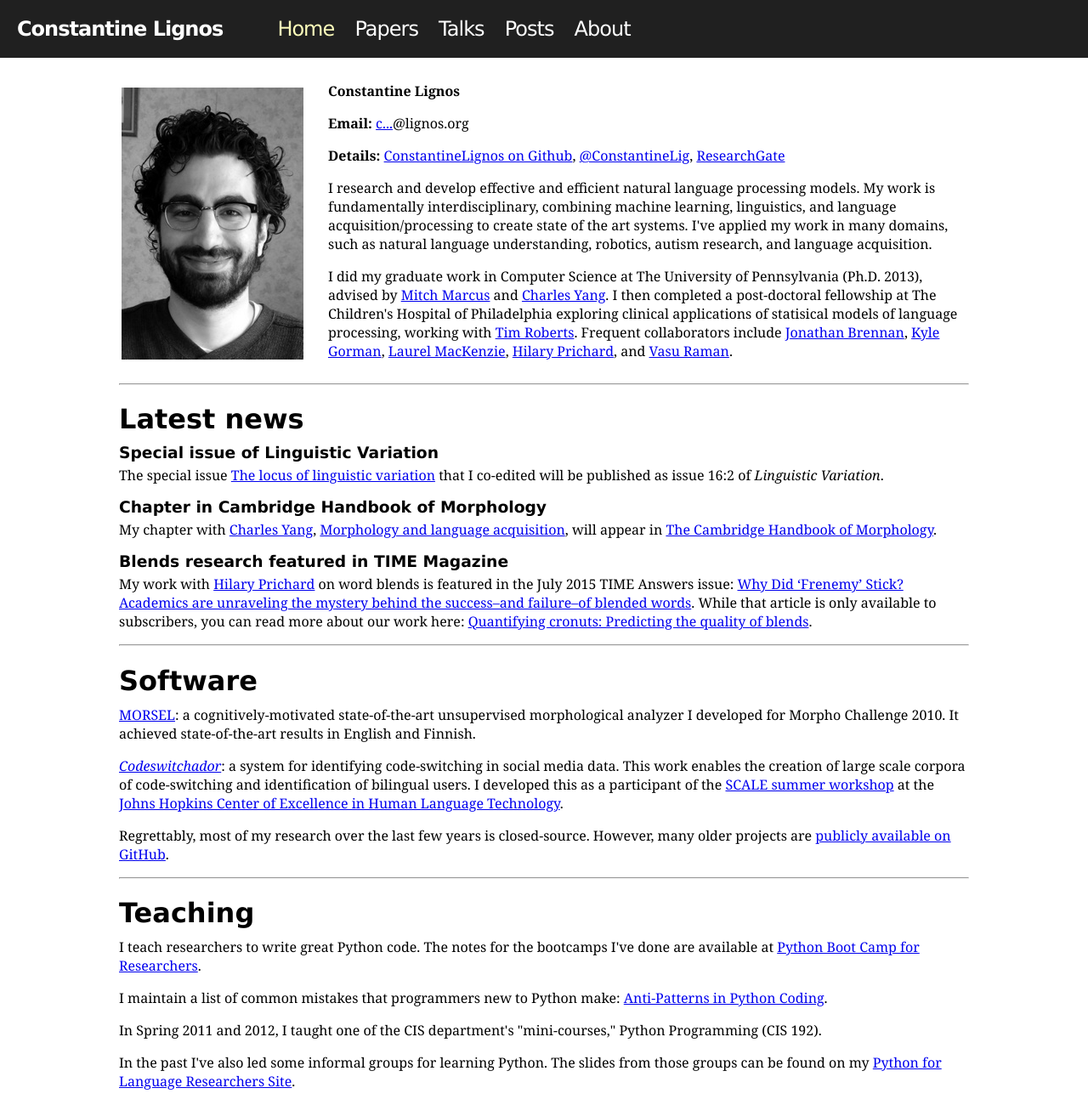
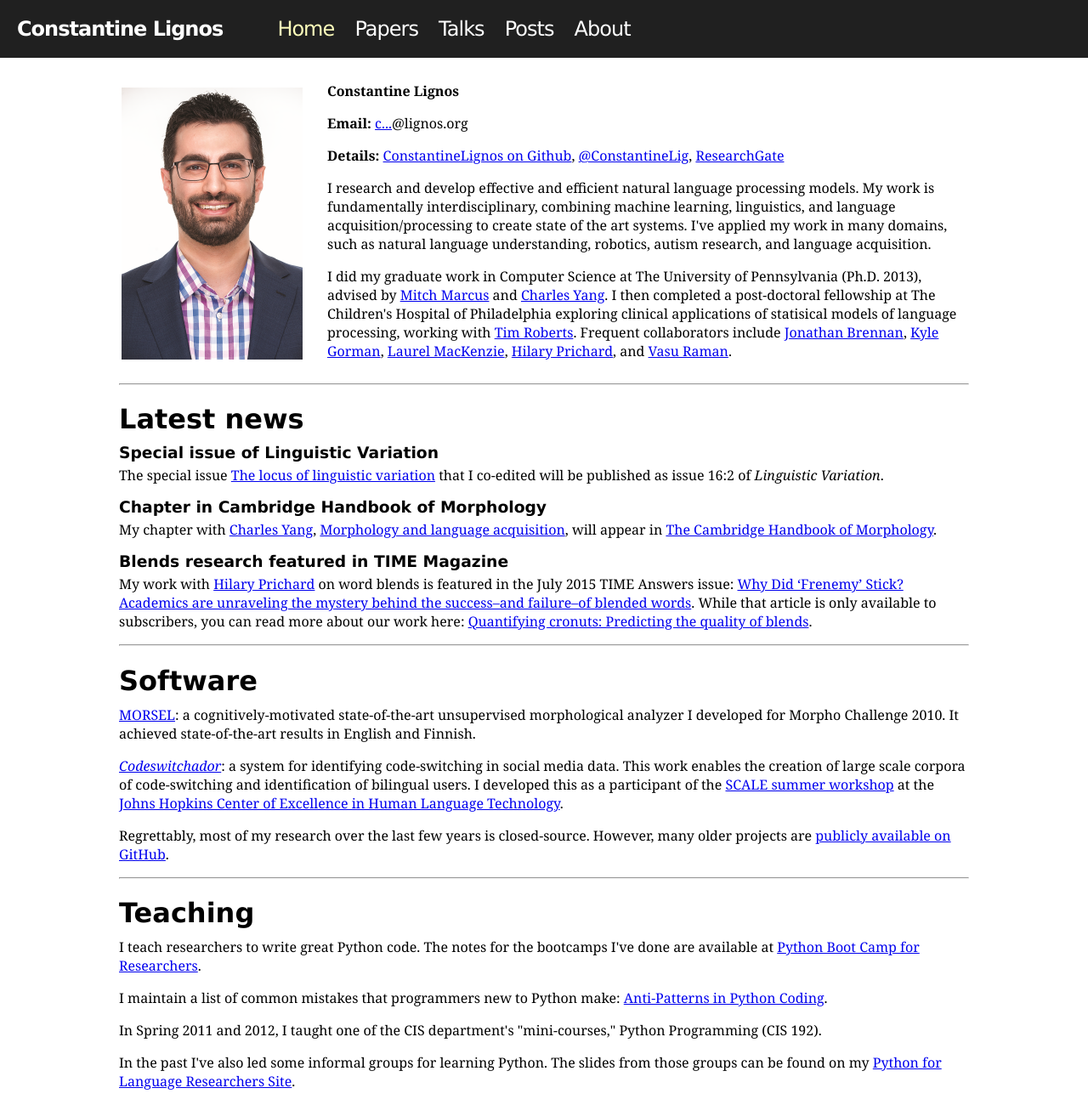
Before and after one commit to KristenZhao/constantinelignos.github.io, a Jekyll site: the page built from index.html, in a window 1280 px wide. Shown: the whole page at 85% size. Built offline with Jekyll 4.4.1, drawn with Linux system fonts in a browser that asks for light colours; comment, search, counter and statistics services are not loaded.

Commit message:
Update photo

```diff
--- a/index.html
+++ b/index.html
@@ -5,7 +5,7 @@ title: Research
 <br />
 <table style="width:100%;cellspacing:5;border:0">
   <tr>
-    <td><div><img src="lignos-photo.jpg" alt="portrait" id="portrait"/></div></td>
+    <td><div><img src="lignos-photo.png" alt="portrait" id="portrait"/></div></td>
     <td>
       <p><strong>Constantine Lignos</strong></p>
       <p><strong>Email:</strong> <a href="http://www.google.com/recaptcha/mailhide/d?k=01C_qaSsNKYhJ82D1_MKjrVw==&amp;c=dZEXcCBZMQu0XCCLrgOHa8eksLZx5mwjt0q0UF_l8TY=" onclick="window.open('http://www.google.com/recaptcha/mailhide/d?k\07501C_qaSsNKYhJ82D1_MKjrVw\75\75\46c\75dZEXcCBZMQu0XCCLrgOHa8eksLZx5mwjt0q0UF_l8TY\075', '', 'toolbar=0,scrollbars=0,location=0,statusbar=0,menubar=0,resizable=0,width=500,height=300'); return false;" title="Reveal this e-mail address">c...</a>@lignos.org</p>
```
Also changed, not shown: lignos-photo.jpg (deleted), lignos-photo.png (added).
